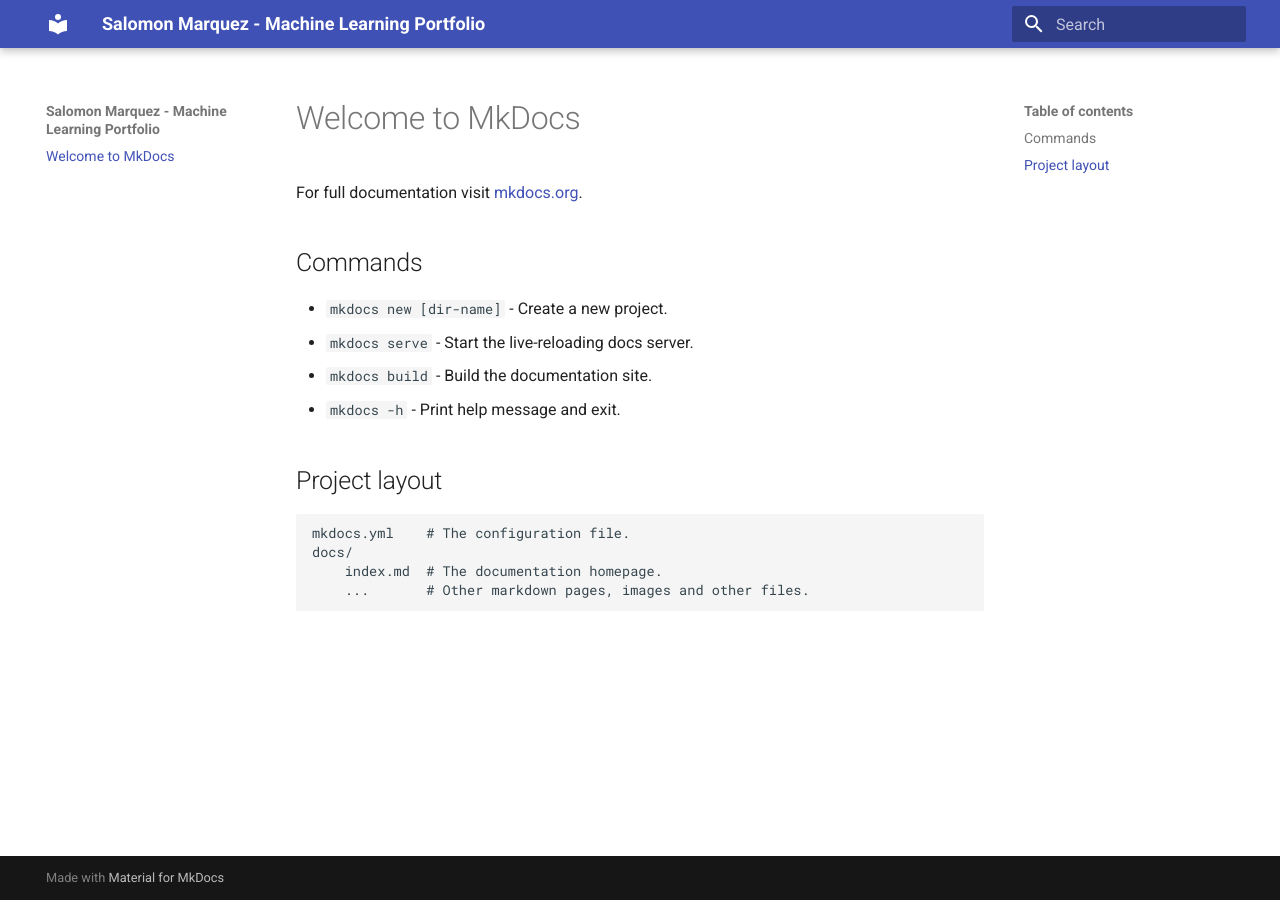
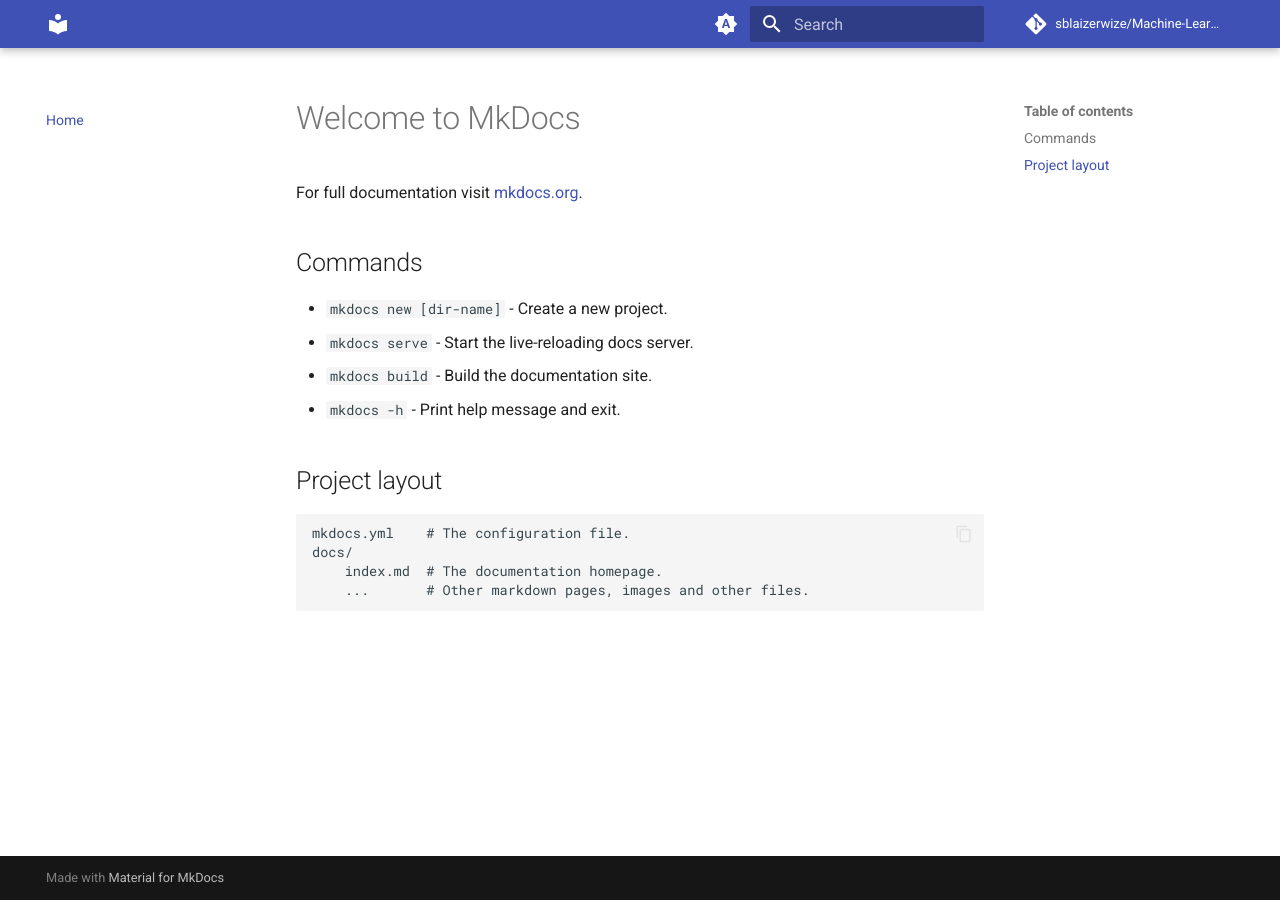
Before and after one commit to sblaizerwize/Machine-Learning-Portfolio, an MkDocs documentation site: the page built from docs/index.md, in a window 1280 px wide. Built offline with MkDocs 1.6.1 and Material for MkDocs 9.7.7, drawn with Linux system fonts in a browser that asks for light colours; comment, search, counter and statistics services are not loaded.

Commit message:
Update mkdocs.yml

```diff
--- a/mkdocs.yml
+++ b/mkdocs.yml
@@ -1,3 +1,70 @@
-site_name: Salomon Marquez - Machine Learning Portfolio
+site_name: ""
+site_description: My Portoflio in ML and Bioinformatics
+site_author: Salomon Marquez
+strict: true
+
+repo_name: sblaizerwize/Machine-Learning-Portfolio
+repo_url: https://github.com/sblaizerwize/Machine-Learning-Portfolio
+edit_uri: edit/main/docs
+
+nav:
+  - Home: index.md
+
 theme:
-  name: material
+  name: "material"
+  palette:
+    - media: "(prefers-color-scheme)"
+      primary: custom
+      accent: teal
+      toggle:
+        icon: material/brightness-auto
+        name: "Switch to light mode"
+    - media: "(prefers-color-scheme: light)"
+      scheme: default
+      primary: custom
+      accent: teal
+      toggle:
+        icon: material/brightness-7
+        name: "Switch to dark mode"
+    - media: "(prefers-color-scheme: dark)"
+      scheme: slate
+      primary: custom
+      accent: teal
+      toggle:
+        icon: material/brightness-4
+        name: "Switch to system preference"
+  features:
+    - search.suggest
+    - search.highlight
+    - content.tabs.link
+    - content.code.annotate
+    - content.code.copy
+    - content.code.select
+    - navigation.path
+    - navigation.indexes
+    - navigation.sections
+    - navigation.tracking
+    - toc.follow
+
+
+markdown_extensions:
+- attr_list
+- admonition
+- pymdownx.details
+- footnotes
+- pymdownx.emoji:
+    emoji_index: !!python/name:material.extensions.emoji.twemoji
+    emoji_generator: !!python/name:material.extensions.emoji.to_svg
+- pymdownx.magiclink
+- pymdownx.snippets:
+    base_path: [!relative $config_dir]
+    check_paths: true
+- pymdownx.superfences
+- pymdownx.tabbed:
+    alternate_style: true
+    slugify: !!python/object/apply:pymdownx.slugs.slugify
+      kwds:
+        case: lower
+- def_list
+- pymdownx.tasklist:
+    custom_checkbox: true
```
